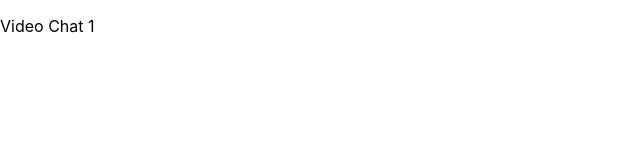
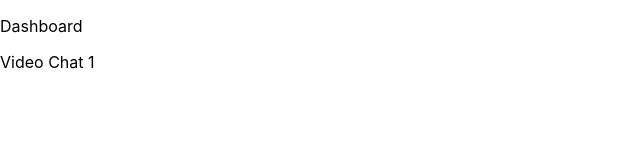
Before and after one commit to ThorbenBender/Videochat-FE, a React (Create React App) app: page /room/1 in a window 1280 px wide. Shown: the top 160 px of the page, without its empty margins (0-640 px from the left). Built offline with nearby package versions, Linux system fonts and the light colour scheme.

Commit message:
Create Dashboard and added firebase

```diff
--- a/package.json
+++ b/package.json
@@ -6,6 +6,7 @@
     "@testing-library/jest-dom": "^4.2.4",
     "@testing-library/react": "^9.3.2",
     "@testing-library/user-event": "^7.1.2",
+    "firebase": "^7.14.4",
     "react": "^16.13.1",
     "react-dom": "^16.13.1",
     "react-router-dom": "^5.2.0",
--- a/src/App.js
+++ b/src/App.js
@@ -1,14 +1,15 @@
 import React from 'react';
-import logo from './logo.svg';
 import './App.css';
 import VideoChat from './Components/VideoChat';
 import { Route } from 'react-router-dom';
 import ContextProvider from './Components/ContextProvider/ContextProvider';
+import Dashboard from './Components/Dashboard';
 
 function App() {
   return (
     <ContextProvider>
-      <Route default exact path="/room/:id" component={VideoChat} />
+      <Route path="/" component={Dashboard} />
+      <Route exact path="/room/:id" component={VideoChat} />
     </ContextProvider>
   );
 }
--- a/src/Components/ContextProvider/ContextProvider.js
+++ b/src/Components/ContextProvider/ContextProvider.js
@@ -1,7 +1,8 @@
-import React from 'react';
+import React, { useState } from 'react';
 import Context from './Context';
 
 const ContextProvider = ({ children }) => {
+  const [peer_Connection, setPeer_Connection] = useState(null);
   return <Context.Provider>{children}</Context.Provider>;
 };
 
--- /dev/null
+++ b/src/Components/Dashboard.js
@@ -0,0 +1,11 @@
+import React from 'react';
+
+const Dashboard = props => {
+  return (
+    <div>
+      <p>Dashboard</p>
+    </div>
+  );
+};
+
+export default Dashboard;
```
Also changed, not shown: 1 other file (tests, documents, lock files or other folders).
